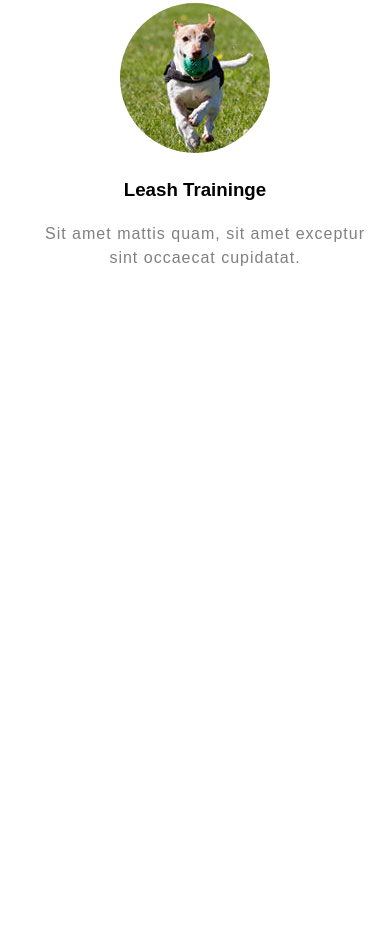
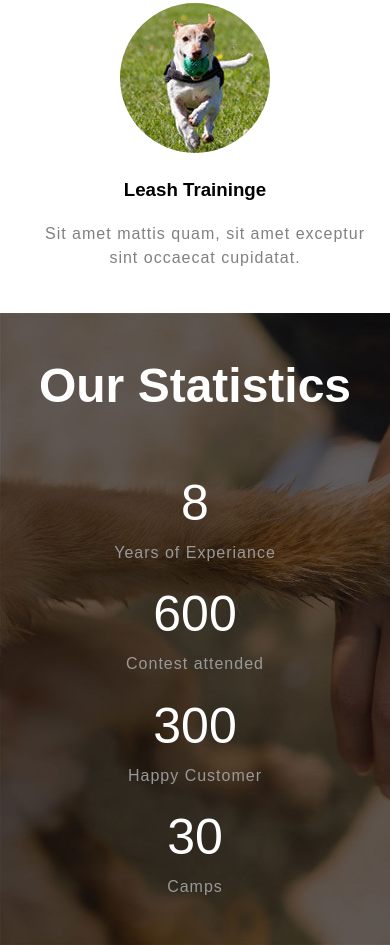
Before and after one commit to nc-hung/doghome-v3, a plain HTML site: page index.html in a window 390 px wide. Shown: the part 4084-5029 px from the top of the page. Before the commit the page ends 4397 px from the top, so only its background shows below. Drawn offline with Linux system fonts and the light colour scheme.

Commit message:
update #statictis

```diff
--- a/css/style.css
+++ b/css/style.css
@@ -264,7 +264,8 @@ header nav ul li {
 
 #what-we-do {
     width: 100%;
-    padding: 224px 10%;
+    padding: 100px 10%;
+    padding-top: 0;
 }
 
 #what-we-do #wwd {
@@ -341,3 +342,104 @@ header nav ul li {
         bottom: 3rem;
     }
 }
+
+#statistics {
+    min-height: 25rem;
+    text-align: center;
+    padding: 20px;
+    color: #ffffff;
+    background-image: url("../img/bg.jpg");
+    background-size: cover;
+}
+
+#statistics h2 {
+    /* font-size: 3em; */
+    margin-top: 3rem;
+}
+
+#statistics #pack {
+    display: flex;
+    /* flex-wrap: wrap; */
+    justify-content: center;
+    width: 100%;
+    padding: 20px;
+}
+
+#statistics #pack #s {
+    width: 25%;
+    /* float: left; */
+    margin-left: 100px;
+    text-align: center;
+    height: 150px;
+}
+
+#statistics h3 {
+    font-size: 70px;
+    font-weight: 100;
+}
+
+#statistics .s1,
+.s2,
+.s3,
+.s4 {
+    text-align: center;
+    margin: 4%;
+}
+
+@media only screen and (max-width: 992px) {
+    #statistics h3 {
+        font-size: 50px;
+        font-weight: 100;
+    }
+    #statistics #pack {
+        display: grid;
+        grid-template-columns: 50% 50%;
+        grid-template-rows: auto;
+        grid-template-areas: "s1 s2" " s3 s4";
+    }
+    .s1 {
+        grid-area: s1;
+    }
+    .s2 {
+        grid-area: s2;
+    }
+    .s3 {
+        grid-area: s3;
+    }
+    .s4 {
+        grid-area: s4;
+    }
+}
+
+@media only screen and (max-width: 576px) {
+    #statistics h2 {
+        margin: 0;
+        margin-bottom: 5%;
+        margin-top: 5%;
+    }
+    #statistics #pack {
+        display: grid;
+        grid-template-columns: 100%;
+        grid-template-rows: auto;
+        grid-template-areas: "s1" "s2" "s3" "s4";
+    }
+    .s1 {
+        grid-area: s1;
+    }
+    .s2 {
+        grid-area: s2;
+    }
+    .s3 {
+        grid-area: s3;
+    }
+    .s4 {
+        grid-area: s4;
+    }
+    #statistics .s1,
+    .s2,
+    .s3,
+    .s4 {
+        text-align: center;
+        margin: 2%;
+    }
+}
--- a/index.html
+++ b/index.html
@@ -110,6 +110,29 @@
 
         </div>
     </section>
+
+    <div id="statistics">
+        <h2>Our Statistics</h2>
+        <div id="pack">
+            <div id="s " class="s1">
+                <h3>8</h3>
+                <p>Years of Experiance</p>
+            </div>
+            <div id="s " class="s2">
+                <h3>600</h3>
+                <p>Contest attended</p>
+            </div>
+            <div id="s " class="s3">
+                <h3>300</h3>
+                <p>Happy Customer</p>
+            </div>
+            <div id="s " class="s4">
+                <h3>30</h3>
+                <p>Camps</p>
+            </div>
+
+        </div>
+    </div>
 </body>
 
 </html>
```
